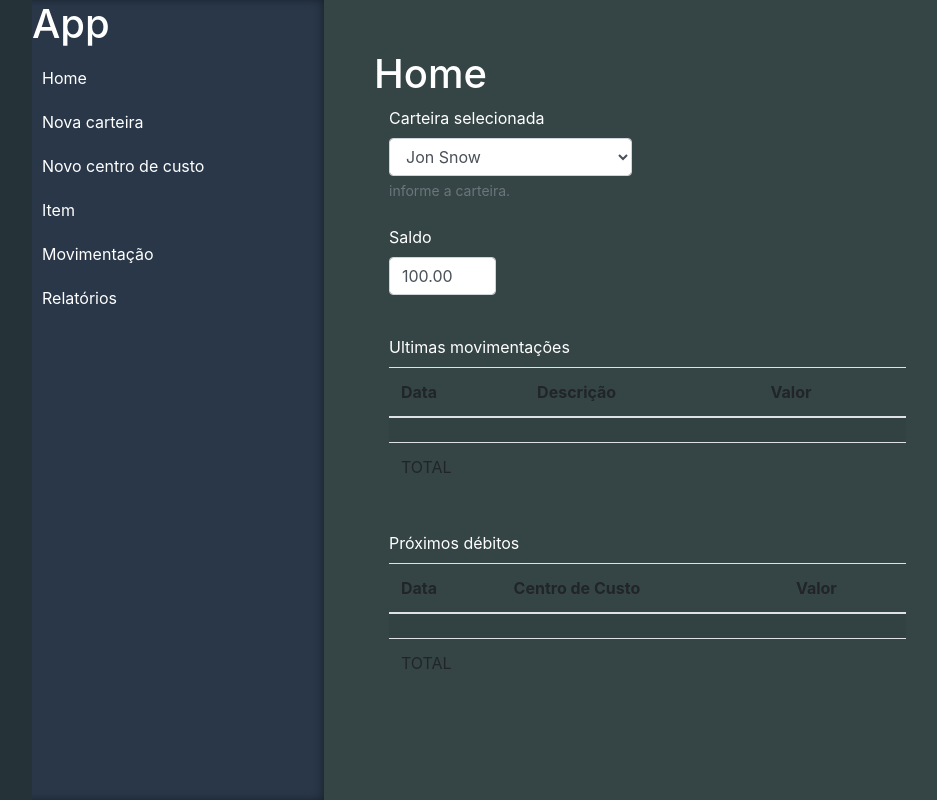
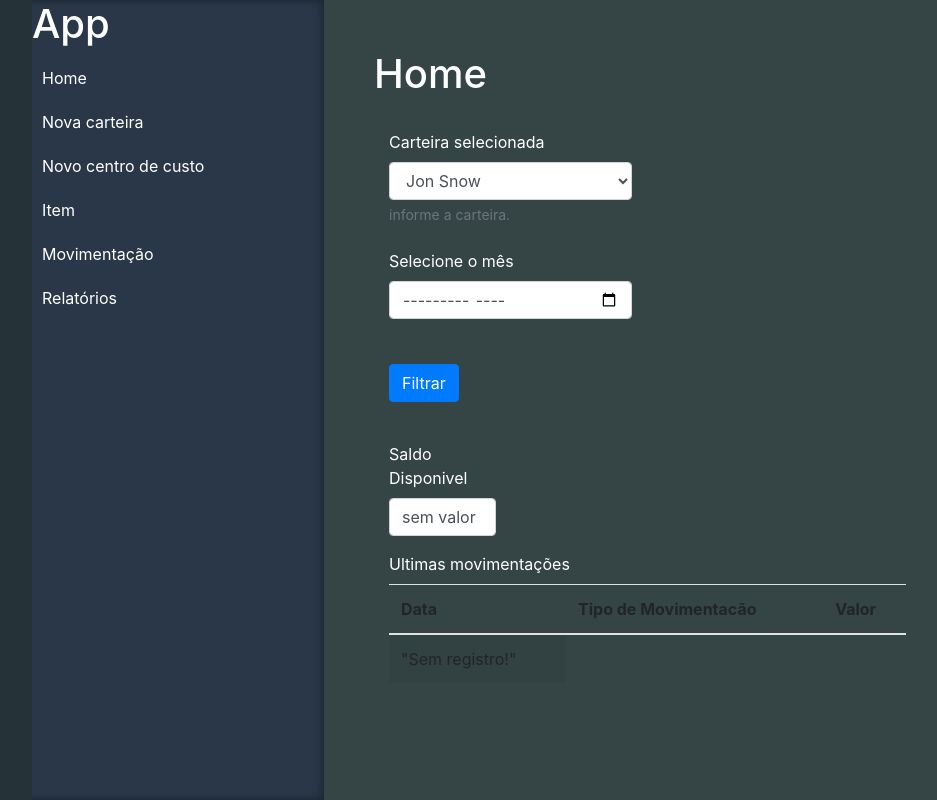
Before and after one commit to JhonatanFrade/agenda, a PHP site: page / in a window 1280 px wide. Shown: the whole page, without its empty margins (26-963 px from the left). Run offline with PHP 8.4, Linux system fonts and the light colour scheme; data comes from the database, SQL or seed files in the repository; some libraries are stand-ins or nearby versions.

Commit message:
Funcionado ultimas movimentações

```diff
--- a/pages/exe.home.php
+++ b/pages/exe.home.php
@@ -1,20 +1,40 @@
 <?php
-
-  //Responsável Leonardo de Oliveira Meirelles
+// Dia 06/12/2018  Leonardo alterou este arquivo.
 
   require_once("Contas/class.Contas.php");
   require_once("Contas/class.ContasDAO.php");
 
   $CarteirasDAO = new ContasDAO();
 
+  require_once("Recorrentes/class.Recorrentes.php");
+  require_once("Recorrentes/class.RecorrentesDAO.php");
+
+  $RecorrentesDAO = new RecorrentesDAO();
+
   require_once("Movimentacao/class.Movimentacao.php");
   require_once("Movimentacao/class.MovimentacaoDAO.php");
 
   $MovimentacaoDAO = new MovimentacaoDAO();
 
+  $total = "sem valor";
+
+  if (isset($_GET['total']) and !empty($_GET['total']))
+  {
+  	$total = $_GET['total'];
+  }
+
 ?>
+
+	<style type="text/css">
+		.camp{
+			margin-bottom: 45px;
+		}
+	</style>
+
 	<h1 style="color: white;">Home</h1>
 
+	<br>
+<form action="php/acao.home.php?action=insert" method="POST">
 	<div class="dropdown col-md-4">
 		<label>Carteira selecionada</label>
 		<select name="id_conta" class="form-control">
@@ -31,12 +51,23 @@
 	</div>
 	<br>
 
-	<div class="form-group col-md-2">
-		<label>Saldo</label>
-		<input type="text" value="100.00" class="form-control">
+	<div class="camp form-group col-md-4">
+		<label >Selecione o mês</label>
+		<input type="month" name="bday" max="3000-12" min="2018-01" class="form-control">
 	</div>
 
+
+	<div class="form-group col-md-6">
+	   <button type="submit" class="btn btn-primary">Filtrar</button>
+	</div>
+</form>
+
 <br>
+
+<div class="form-group col-md-2">
+	<label>Saldo Disponivel</label>
+	<input type="text" value="<?php echo $total ?>" class="form-control">
+</div>
 
 <div id="tableConta" class="form-group col-md-8">
 	<label>Ultimas movimentações</label>
@@ -44,50 +75,86 @@
 	  <thead>
 	    <tr>
 	      <th scope="col">Data</th>
-		      <th scope="col">Descrição</th>
+	      <th scope="col">Tipo de Movimentacão</th>
 	      <th scope="col">Valor</th>
 	    </tr>
 	  </thead>
 	  <tbody>
 		  	<?php
 
+			   if (isset($_GET['conta']) and !empty($_GET['conta']))
+	           {
+		            $select_conta = $_GET['conta'];
+
+		            $tipoDeListagem = 1;
+		            $tipoList = new Movimentacao();
+		            $tipoList ->setTipo_mov($tipoDeListagem);
+		            $creditos = $MovimentacaoDAO->listar($tipoList);
+
+		            foreach ($creditos as $key => $obj)
+		            {
+
+			            $id = $obj->getId_conta();
+			            $tipo = $obj->getTipo_mov();
+
+			            if (($id == $select_conta) && ($tipo == $tipoDeListagem))
+			            {
+			              $data = $obj->getData();
+
+			              $valor = $obj->getValor();
+			              $id_credito = $obj->getId();
+
+			                echo '<tr>';
+
+		                      echo '<td>"'.$data.'"</td>';
+		                      echo '<td>';
+		                         if ($tipo == 1) { echo "Credito";}
+		          	             if ($tipo == 2) { echo "Debito";}
+		          	          echo '</td>';
+		          	          echo '<td> R$ "'. number_format($valor, 2, ',', '.').'"</td>';
+		          	        echo '</tr>';
+		          	    }
+		          	    else
+		          	    {
+		          	    	echo '<td> "Sem registro!"</td>';
+		          	    }
+		          	}
+
+		          	$tipoDeListagem = 2;
+		            $tipoList = new Movimentacao();
+		            $tipoList ->setTipo_mov($tipoDeListagem);
+		            $debitos = $MovimentacaoDAO->listar($tipoList);
+
+		            foreach ($debitos as $key => $obj)
+		            {
+			            $id = $obj->getId_conta();
+			            $tipo = $obj->getTipo_mov();
+
+			            if (($id == $select_conta) && ($tipo == $tipoDeListagem))
+			            {
+			              $data = $obj->getData();
+
+			              $valor = $obj->getValor();
+			              $id_credito = $obj->getId();
+
+			                echo '<tr>';
+
+		                      echo '<td>"'.$data.'"</td>';
+		                      echo '<td>';
+		                         if ($tipo == 1) { echo "Credito";}
+		          	             if ($tipo == 2) { echo "Debito";}
+		          	          echo '</td>';
+		          	          echo '<td> R$ "'. number_format($valor, 2, ',', '.').'"</td>';
+		          	        echo '</tr>';
+		          	    }
+		          	}
+		        }
+
+		        else
+		        {
+		            echo '<td> "Sem registro!"</td>';
+		        }
 		    ?>
-		    <tr>
-		      <td></td>
-		      <td></td>
-		      <td></td>
-		    </tr>
-		    <tr>
-		      <td colspan="3">TOTAL</td>
-		    </tr>
       </tbody>
     </table>
 </div>
-
-	<br>
-
-	<div id="tableConta" class="form-group col-md-8">
-		<label>Próximos débitos</label>
-		<table class="table table-striped">
-		  <thead>
-		    <tr>
-		      <th scope="col">Data</th>
-		      <th scope="col">Centro de Custo</th>
-		      <th scope="col">Valor</th>
-		    </tr>
-		  </thead>
-		  <tbody>
-		  	 <?php
-
-			  ?>
-		    <tr>
-		      <td></td>
-		      <td></td>
-		      <td></td>
-		    </tr>
-		    <tr>
-		      <td colspan="3">TOTAL</td>
-		    </tr>
-		  </tbody>
-		</table>
-	</div>
```
Lines whose indentation alone changed are shown as unchanged.
